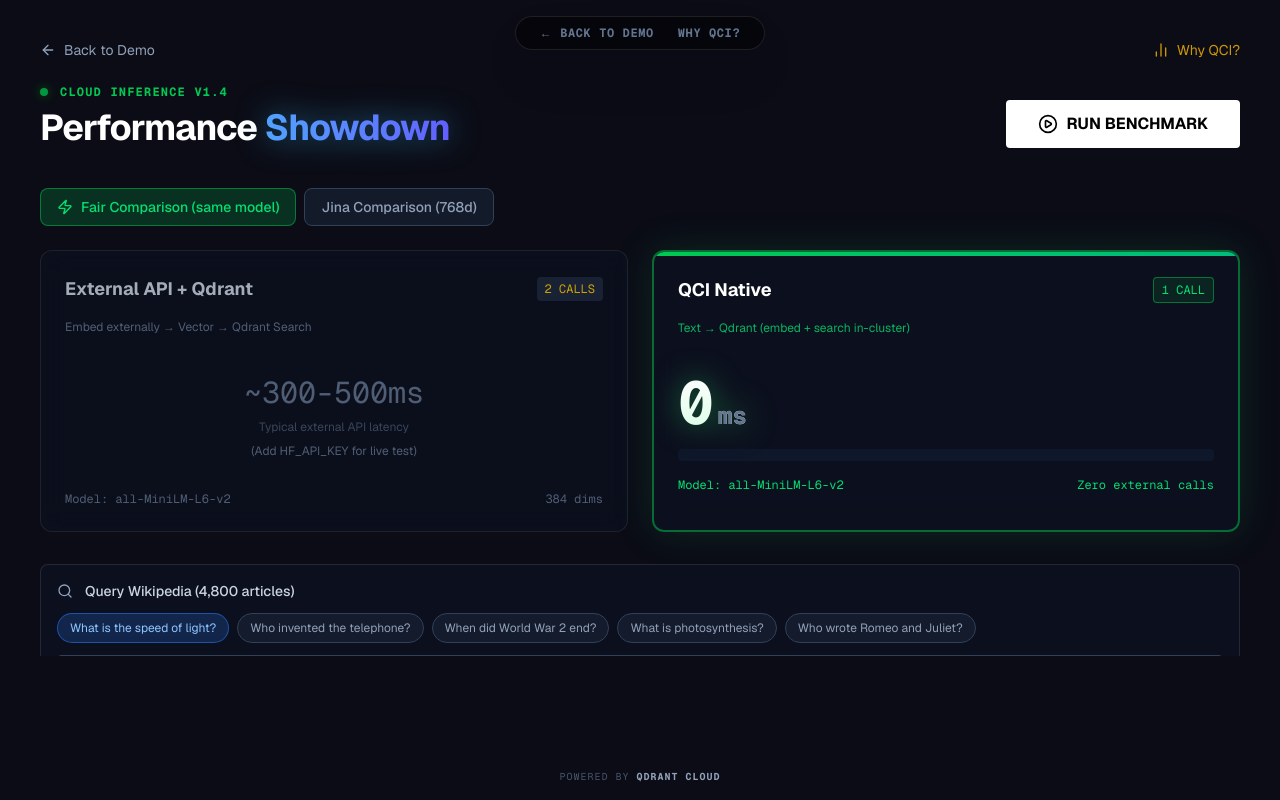
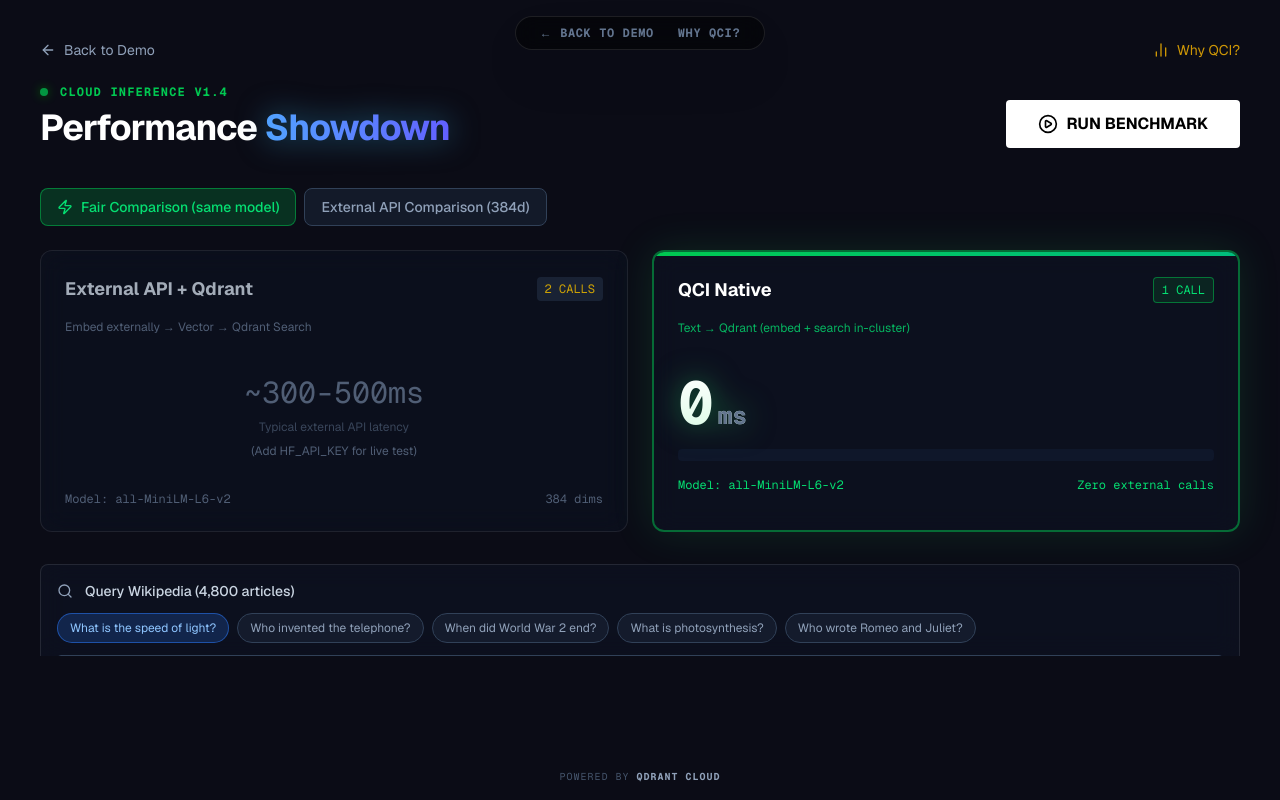
Before and after one commit to thierrypdamiba/qci, a Next.js app: page /benchmark in a window 1280 px wide. Built offline with nearby package versions, Linux system fonts and the light colour scheme.

Commit message:
Update Jina references to External API

```diff
--- a/src/app/api/race/route.ts
+++ b/src/app/api/race/route.ts
@@ -28,8 +28,8 @@ const SIMULATED_LATENCY: Record<EmbeddingMode | 'api', number> = {
  */
 const MODE_DISPLAY_NAMES: Record<EmbeddingMode | 'api', string> = {
     local: 'Local (CPU)',
-    api: 'Jina API (Network)',
-    jina: 'Jina API (Network)',
+    api: 'External API (Network)',
+    jina: 'External API (Network)',
     qdrant: 'Qdrant Cloud',
 };
 
--- a/src/app/benchmark/page.tsx
+++ b/src/app/benchmark/page.tsx
@@ -23,7 +23,7 @@ export default function Benchmark() {
 
     // Results State - includes both comparison modes
     const [results, setResults] = useState({
-        // Jina comparison (768d)
+        // External API comparison (384d)
         local: { latency: 0, width: 0 },
         api: { latency: 0, width: 0 },
         qdrant: { latency: 0, width: 0 },
@@ -158,7 +158,7 @@ export default function Benchmark() {
                             : 'bg-slate-800/50 text-slate-400 border border-slate-700 hover:border-slate-600'
                     }`}
                 >
-                    Jina Comparison (768d)
+                    External API Comparison (384d)
                 </button>
             </div>
 
@@ -226,7 +226,7 @@ export default function Benchmark() {
                     </div>
                 </div>
             ) : (
-                /* JINA COMPARISON: Local vs Jina API vs QCI-Jina */
+                /* EXTERNAL API COMPARISON: Local vs External API vs QCI */
                 <div className="grid grid-cols-3 gap-6 flex-1">
                     {/* CARD 1: LOCAL */}
                     <div className="bg-slate-900/40 backdrop-blur-md border border-white/10 rounded-xl p-6 flex flex-col opacity-80 hover:opacity-100 transition-opacity">
@@ -251,7 +251,7 @@ export default function Benchmark() {
                     {/* CARD 2: API */}
                     <div className="bg-slate-900/40 backdrop-blur-md border border-white/10 rounded-xl p-6 flex flex-col opacity-80 hover:opacity-100 transition-opacity">
                         <div className="flex justify-between items-center mb-6">
-                            <h2 className="font-bold text-lg text-slate-300">Jina API</h2>
+                            <h2 className="font-bold text-lg text-slate-300">External API</h2>
                             <span className="text-xs font-mono bg-slate-800 px-2 py-1 rounded text-yellow-400">NETWORK BOUND</span>
                         </div>
                         <div className="flex-1 flex flex-col justify-center">
--- a/src/app/page.tsx
+++ b/src/app/page.tsx
@@ -20,7 +20,7 @@ const TOUR_STEPS = [
     {
         target: 'right-lane',
         title: 'Comparison Lane',
-        description: 'This lane runs the same analysis using a different embedding method (Jina Cloud or Local). Compare the timing metrics to see the performance difference.',
+        description: 'This lane runs the same analysis using a different embedding method (External API or Local). Compare the timing metrics to see the performance difference.',
         position: 'left'
     },
     {
@@ -623,7 +623,7 @@ export default function Cockpit() {
 
         const modeLabels = {
             qdrant: { name: 'Qdrant Cloud Inference', icon: CloudLightning, color: 'blue' },
-            jina: { name: 'Jina Cloud', icon: CloudLightning, color: 'purple' },
+            jina: { name: 'External API', icon: CloudLightning, color: 'purple' },
             local: { name: 'Local', icon: Laptop, color: 'slate' }
         };
         const modeInfo = modeLabels[mode as keyof typeof modeLabels] || modeLabels.local;
@@ -689,7 +689,7 @@ export default function Cockpit() {
                     {!isIgnored && (
                         <TimelineStep
                             icon={modeInfo.icon}
-                            label={hybridMode ? (isQci ? "Embed Dense + Sparse (In-Cluster)" : (isJina ? "Embed Dense + Sparse (Jina API)" : "Embed Dense + Sparse (Client)")) : (isQci ? "Embed (In-Cluster)" : (isJina ? "Embed (Jina API)" : "Embed (Client)"))}
+                            label={hybridMode ? (isQci ? "Embed Dense + Sparse (In-Cluster)" : (isJina ? "Embed Dense + Sparse (External API)" : "Embed Dense + Sparse (Client)")) : (isQci ? "Embed (In-Cluster)" : (isJina ? "Embed (External API)" : "Embed (Client)"))}
                             value={state.timings.embed_dense > 0 ? `${state.timings.embed_dense + (state.timings.embed_sparse || 0)}ms` : "---"}
                             status={isQci ? "fast" : (isJina ? "ok" : "slow")}
                             expanded={expandedSteps.includes("embed")}
@@ -956,7 +956,7 @@ export default function Cockpit() {
                                 className="appearance-none bg-transparent text-xs font-bold text-blue-300 hover:text-white transition-colors cursor-pointer focus:outline-none pr-4 py-1"
                             >
                                 <option value="qdrant">Qdrant Cloud Inference</option>
-                                <option value="jina">Jina Cloud</option>
+                                <option value="jina">External API</option>
                                 {!isProduction && <option value="local">Local</option>}
                             </select>
                             <ChevronDown className="w-3 h-3 absolute right-0 top-1/2 -translate-y-1/2 pointer-events-none text-slate-500" />
@@ -970,7 +970,7 @@ export default function Cockpit() {
                                 className="appearance-none bg-transparent text-xs font-bold text-slate-300 hover:text-white transition-colors cursor-pointer focus:outline-none pr-4 py-1"
                             >
                                 <option value="qdrant">Qdrant Cloud Inference</option>
-                                <option value="jina">Jina Cloud</option>
+                                <option value="jina">External API</option>
                                 {!isProduction && <option value="local">Local</option>}
                             </select>
                             <ChevronDown className="w-3 h-3 absolute right-0 top-1/2 -translate-y-1/2 pointer-events-none text-slate-500" />
@@ -1188,8 +1188,8 @@ export default function Cockpit() {
                                 <span className="text-xs font-bold text-white uppercase tracking-widest truncate max-w-[320px]">
                                     {qciState.timings.total > 0 && localState.timings.total > 0
                                         ? (qciState.timings.total < localState.timings.total
-                                            ? `${leftMode === 'qdrant' ? 'Qdrant Cloud Inference' : (leftMode === 'jina' ? 'Jina' : 'Local')} Wins`
-                                            : `${rightMode === 'qdrant' ? 'Qdrant Cloud Inference' : (rightMode === 'jina' ? 'Jina' : 'Local')} Wins`)
+                                            ? `${leftMode === 'qdrant' ? 'Qdrant Cloud Inference' : (leftMode === 'jina' ? 'External API' : 'Local')} Wins`
+                                            : `${rightMode === 'qdrant' ? 'Qdrant Cloud Inference' : (rightMode === 'jina' ? 'External API' : 'Local')} Wins`)
                                         : 'Performance Comparison'
                                     }
                                 </span>
@@ -1230,7 +1230,7 @@ export default function Cockpit() {
 
                             {/* Right: Qualifier */}
                             <div className="ml-auto text-[11px] text-slate-500 font-medium uppercase tracking-wider">
-                                {leftMode === 'qdrant' ? 'Qdrant Cloud Inference' : (leftMode === 'jina' ? 'Jina' : 'Local')} vs {rightMode === 'qdrant' ? 'Qdrant Cloud Inference' : (rightMode === 'jina' ? 'Jina' : 'Local')}
+                                {leftMode === 'qdrant' ? 'Qdrant Cloud Inference' : (leftMode === 'jina' ? 'External API' : 'Local')} vs {rightMode === 'qdrant' ? 'Qdrant Cloud Inference' : (rightMode === 'jina' ? 'External API' : 'Local')}
                             </div>
                         </div>
 
--- a/src/app/race/page.tsx
+++ b/src/app/race/page.tsx
@@ -99,7 +99,7 @@ export default function DragRace() {
                 {/* HEADER */}
                 <div className="text-center mb-12">
                     <h1 className="text-5xl font-bold text-white mb-2 tracking-wider font-sans">LATENCY <span className="text-blue-600">SHOOTOUT</span></h1>
-                    <p className="text-gray-500 uppercase tracking-widest text-sm">Real-time Architecture Benchmark // Jina v3 (1024d)</p>
+                    <p className="text-gray-500 uppercase tracking-widest text-sm">Real-time Architecture Benchmark // all-MiniLM-L6-v2 (384d)</p>
                 </div>
 
                 {/* RACE TRACK */}
@@ -124,7 +124,7 @@ export default function DragRace() {
                     {/* LANE 2: API */}
                     <div className="mb-8 relative">
                         <div className="flex justify-between text-xs font-bold text-gray-400 mb-2 uppercase">
-                            <span>Lane 2: Jina API Direct</span>
+                            <span>Lane 2: External API</span>
                             <span className={`text-white transition-all ${apiDim ? 'opacity-50' : ''}`}>{apiTime}</span>
                         </div>
                         <div className="h-12 bg-gray-800 rounded-lg overflow-hidden relative border border-gray-700">
```
